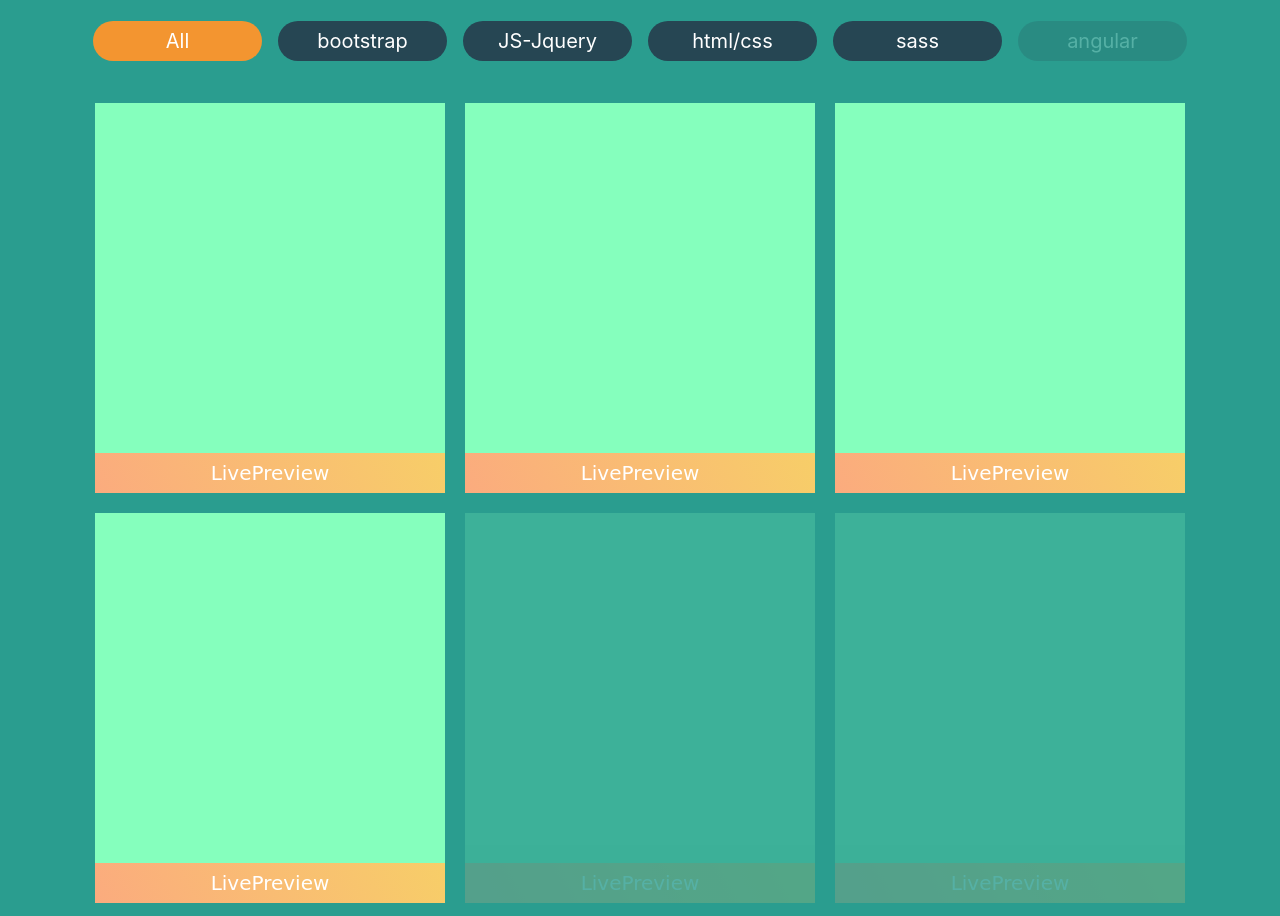
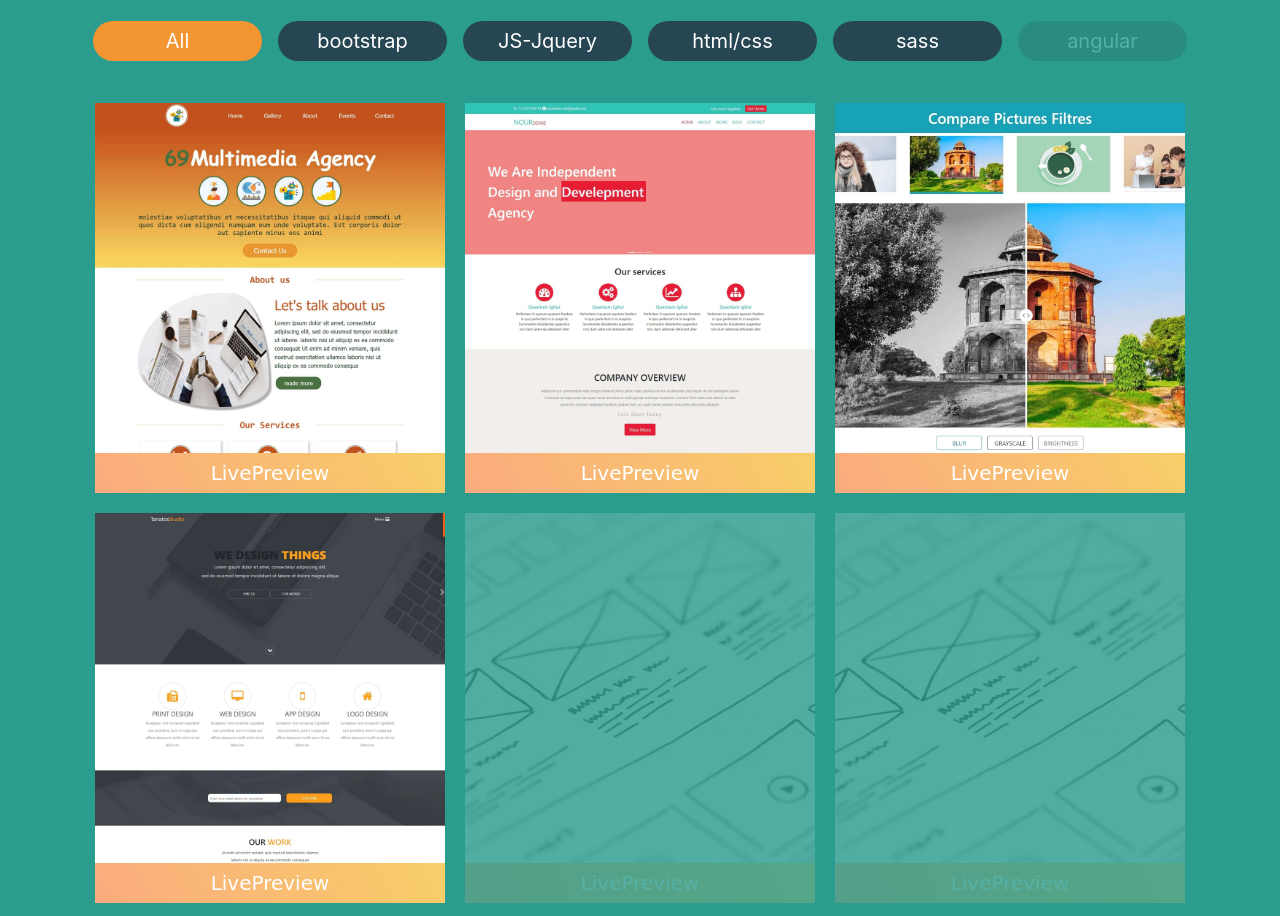
Before and after one commit to aitsihamou/portfolio, a plain HTML site: page index.html in a window 1280 px wide. Shown: the part 1696-2612 px from the top of the page. Drawn offline with Linux system fonts and the light colour scheme; the site is published under a folder, as on GitHub Pages, so addresses that start at the root find nothing.

Commit message:
update section potfolio

```diff
--- a/css/sass/_portfolio.scss
+++ b/css/sass/_portfolio.scss
@@ -37,7 +37,7 @@
             //margin: auto;
             padding: 10px;
             .pic {
-                background-image: url(/img/featured/none.jpg);
+                background-image: url('../../img/featured/none.jpg');
                 height: 350px;
                 background-color: #85ffbd;
                 background-size: cover;
@@ -49,16 +49,16 @@
                 }
             }
             .pic1 {
-                background-image: url(/img/featured/sass.jpg);
+                background-image: url('../../img/featured/sass.jpg');
             }
             .pic2 {
-                background-image: url(/img/featured/bootstrap4.jpg);
+                background-image: url('../../img/featured/bootstrap4.jpg');
             }
             .pic3 {
-                background-image: url(/img/featured/js.jpg);
+                background-image: url('../../img/featured/js.jpg');
             }
             .pic4 {
-                background-image: url(/img/featured/sass2.jpg);
+                background-image: url('../../img/featured/sass2.jpg');
             }
             .middle {
                 background-color: #fbab7e;
```
Also changed, not shown: css/sass/global.css, 1 other file.
